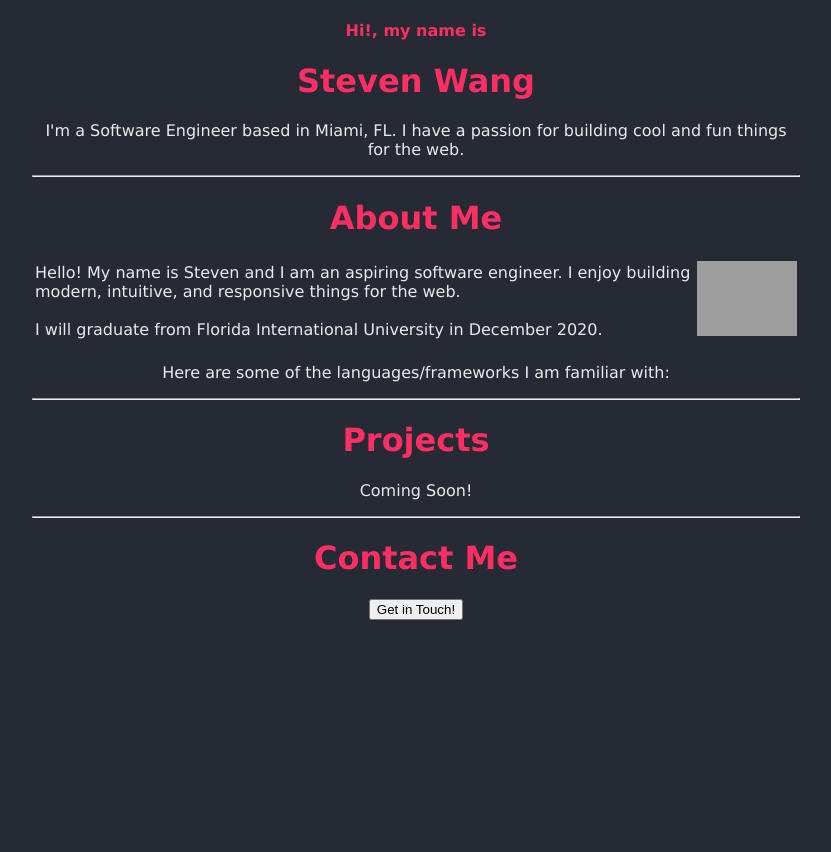
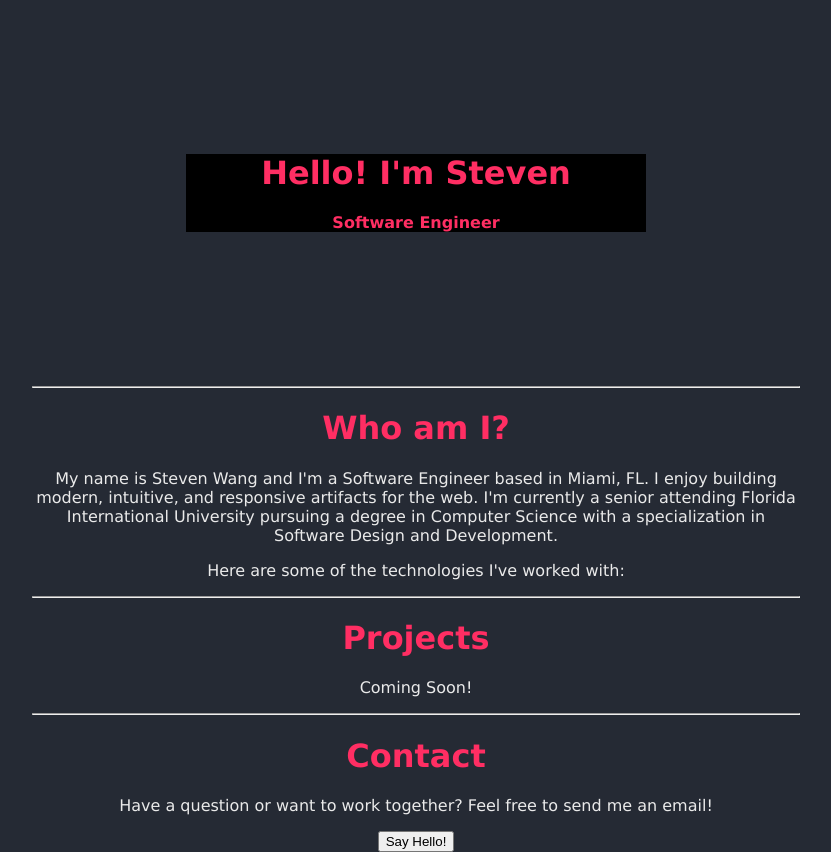
Before and after one commit to wangscs/PortfolioV1, a plain HTML site: page index.html in a window 1280 px wide. Shown: the whole page, without its empty margins (224-1055 px from the left). Before the commit the page ends 800 px from the top, so only its background shows below. Drawn offline with Linux system fonts and the light colour scheme; grey boxes are pictures that could not be loaded.

Commit message:
Update on color scheme

```diff
--- a/css/style.css
+++ b/css/style.css
@@ -49,7 +49,7 @@ a, a:visited {
 }
 
 a:hover {
-    color: rgb(103, 138, 254);
+    color: #08d9d6;
 }
 
 
@@ -62,6 +62,12 @@ a:hover {
 
 /********************************CLASS SELECTORS******************************/
 
+.intro {
+    background-color: black;
+    height: 100%;
+    margin: 20%;
+}
+
 .tble {
     text-align: left;
 }
--- a/index.html
+++ b/index.html
@@ -5,65 +5,63 @@
 
     <meta charset="UTF-8" />
     <link rel="stylesheet" type="text/css" href="css/style.css"/>
-    <link rel="icon" href="images/sickle.ico">
+    <link rel="icon" href="images/SEffect.ico">
     <script src="js/app.js"></script>
     <title>Steven Wang | Software Engineer</title>
 
 </head>
 
 <body>
+    <!-- <br><br><br><br><br><br><br><br><br><br><br><br><br><br><br><br><br> -->
+    <div class="intro">
+        <h1>Hello! I'm Steven</h1>
+        <h4>Software Engineer</h4>
 
-    <!-- <br><br><br><br><br><br><br><br><br><br><br><br><br><br><br><br><br> -->
-    <h4>Hi!, my name is </h4>
-    <h1>Steven Wang</h1>
-
-    <p>
-        I'm a Software Engineer based in Miami, FL. I have a passion
-        for building cool and fun things for the web.
-    </p>
+    </div>
 
     <!-- <br><br><br><br><br><br><br><br><br><br><br><br><br><br><br><br><br><br><br>
     <br><br><br><br><br> -->
     <hr>
-    <h1>About Me</h1>
 
-    <table class="tble">
-        <tr>
-            <td>
-                Hello! My name is Steven and I am an aspiring software engineer.
-                I enjoy building modern, intuitive, and responsive things
-                for the web.
-                <br><br>
-                I will graduate from <a href="https://www.fiu.edu/" target="_blank">
-                Florida International University</a> in December 2020.
-            </td>
-            <td>
-                <img src="https://scontent-mia3-1.xx.fbcdn.net/v/t1.0-9/32690351_2171476646202485_4455361458099716096_n.jpg?_nc_cat=101&_nc_sid=85a577&_nc_ohc=JWbcuNNJIfgAX9ra48Z&_nc_ht=scontent-mia3-1.xx&oh=c7af335720bb5ec3a1df5998afb4477e&oe=5ED122E0">
-            </td>
-        </tr>
-        <tr>
-            <td>
+    <div class="whoDis">
+        <h1>Who am I?</h1>
+        <p>
+            My name is Steven Wang and I'm a Software Engineer based in
+            Miami, FL. I enjoy building modern, intuitive, and responsive
+            artifacts for the web. I'm currently a senior attending
+            <a href="https://www.fiu.edu/">
+                <span class="">
+                    Florida International University
+                </span>
+            </a>
+            pursuing a degree in Computer Science with a specialization in
+            Software Design and Development.
+        </p>
+        <p>
+            Here are some of the technologies I've worked with:
+        </p>
+    </div>
 
-            </td>
-        </tr>
-    </table>
+    <hr>
 
-    <p>
-        Here are some of the languages/frameworks I am familiar with:
-    </p>
-    <hr>
+    <div class="Projects">
         <h1>Projects</h1>
 
         <p>
             Coming Soon!
         </p>
+    </div>
 
     <hr>
-    <h1>Contact Me</h1>
+
+    <div class="Contact">
+        <h1>Contact</h1>
+
+        <p>Have a question or want to work together? Feel free to send me an email!</p>
 
         <form class="" action="mailto:steven14812@gmail.com" method="" enctype="text/plain">
-        <input type="Submit" value="Get in Touch!">
+            <input type="Submit" value="Say Hello!">
         </form>
-
+    </div>
 </body>
 </html>
```
Also changed, not shown: images/SEffect.ico (added), images/htmlS.ico (added). Lines whose indentation alone changed are shown as unchanged.
